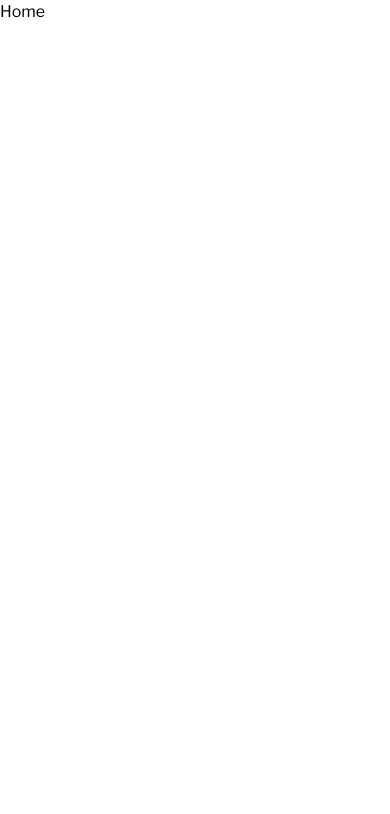
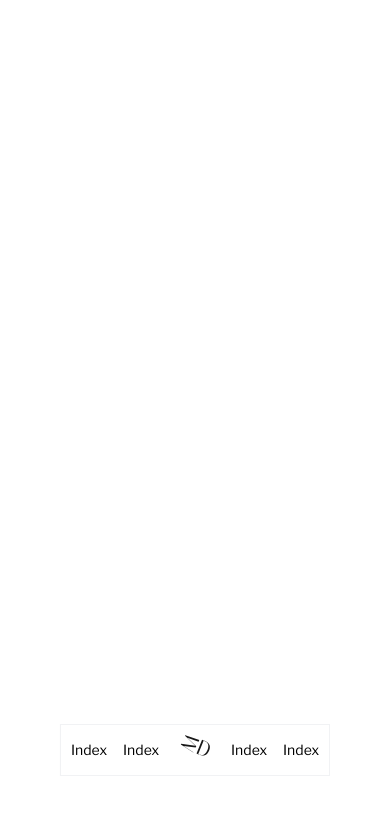
Before and after one commit to EricSousa02/loja-frontend, a Next.js app: page / in a window 390 px wide. Shown: the top 814 px of the page. Built offline with nearby package versions, Linux system fonts and the light colour scheme; a web font is replaced by a local one.

Commit message:
:sparkles: feat: add header

```diff
--- /dev/null
+++ b/app/(root)/(home)/home.css
@@ -0,0 +1,48 @@
+.home{
+    height: 100vh;
+}
+
+.home header{
+    position: fixed;
+    top: 0;
+    width: 100vw;
+    padding: 1rem;
+}
+
+.home header nav{
+    display: flex;
+    justify-content: space-around;
+    align-items: center;
+    text-transform: capitalize;
+}
+.home header nav .logo{
+    height: 50px;
+    width: 50px;
+
+}
+
+@media (max-width:425px) {
+    .home header{
+        height: 100vh;
+    }
+    .home header nav{
+        position: absolute;
+        bottom: 5%;
+        left: 50%;
+        transform: translate(-50%,-50%);
+        gap: 1rem;
+        padding: 5px 10px;
+        backdrop-filter: blur(5px) saturate(200%);
+        -webkit-backdrop-filter: blur(5px) saturate(200%);
+        background-color: rgba(255, 255, 255, 0.09);
+        border: 1px solid rgba(209, 213, 219, 0.3);
+    }
+
+    .home header nav a{
+        font-size: 14px;
+    }
+    .home header nav .logo{
+        height: 40px;
+        width: 40px;
+    }
+}
--- a/app/(root)/(home)/page.tsx
+++ b/app/(root)/(home)/page.tsx
@@ -1,9 +1,26 @@
 import React from 'react'
+import "./home.css"
+import { logoIcon } from '@/constants'
+import Image from 'next/image'
 
 const home = () => {
   return (
-    <div className=''>
-      Home
+    <div className='home'>
+      <header>
+        <nav>
+          <a href="#">index</a>
+          <a href="#">index</a>
+          <a className='logo' href="#">
+            <Image
+              src={logoIcon}
+              width={50}
+              height={50}
+              alt="logo image"
+            /></a>
+          <a href="#">index</a>
+          <a href="#">index</a>
+        </nav>
+      </header>
     </div>
   )
 }
--- a/constants/index.ts
+++ b/constants/index.ts
@@ -2,8 +2,10 @@ export const icons = {
     eye: '/assets/icons/eye-icon.svg',
     email: '/assets/icons/email-icon.svg',
     name: '/assets/icons/name-icon.svg',
+    logo:'/assets/icons/logo.svg'
 };
 
 export const eyeIcon = icons.eye;
 export const emailIcon = icons.email;
 export const nameIcon = icons.name;
+export const logoIcon = icons.logo;
```
Also changed, not shown: public/assets/icons/logo.svg (added).
